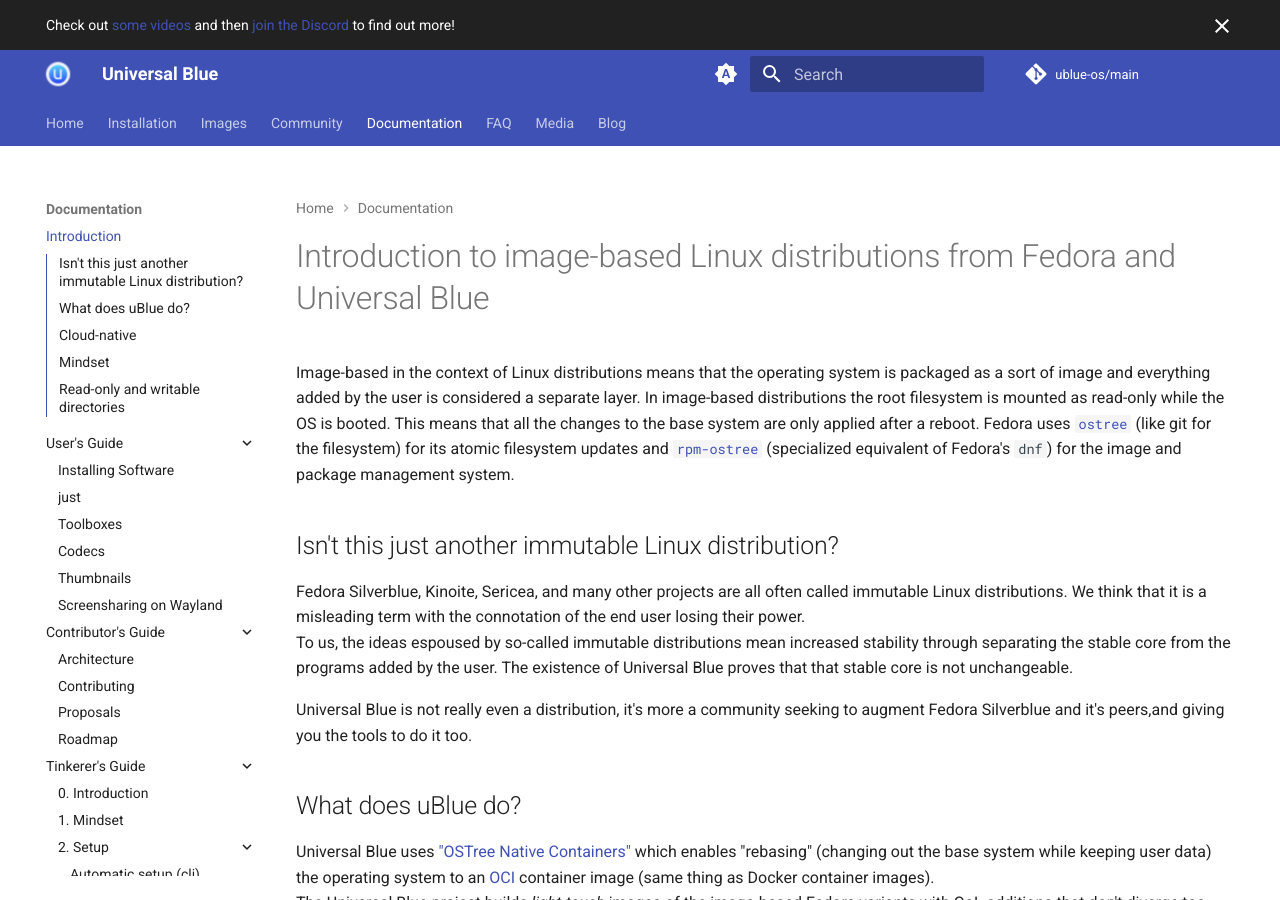
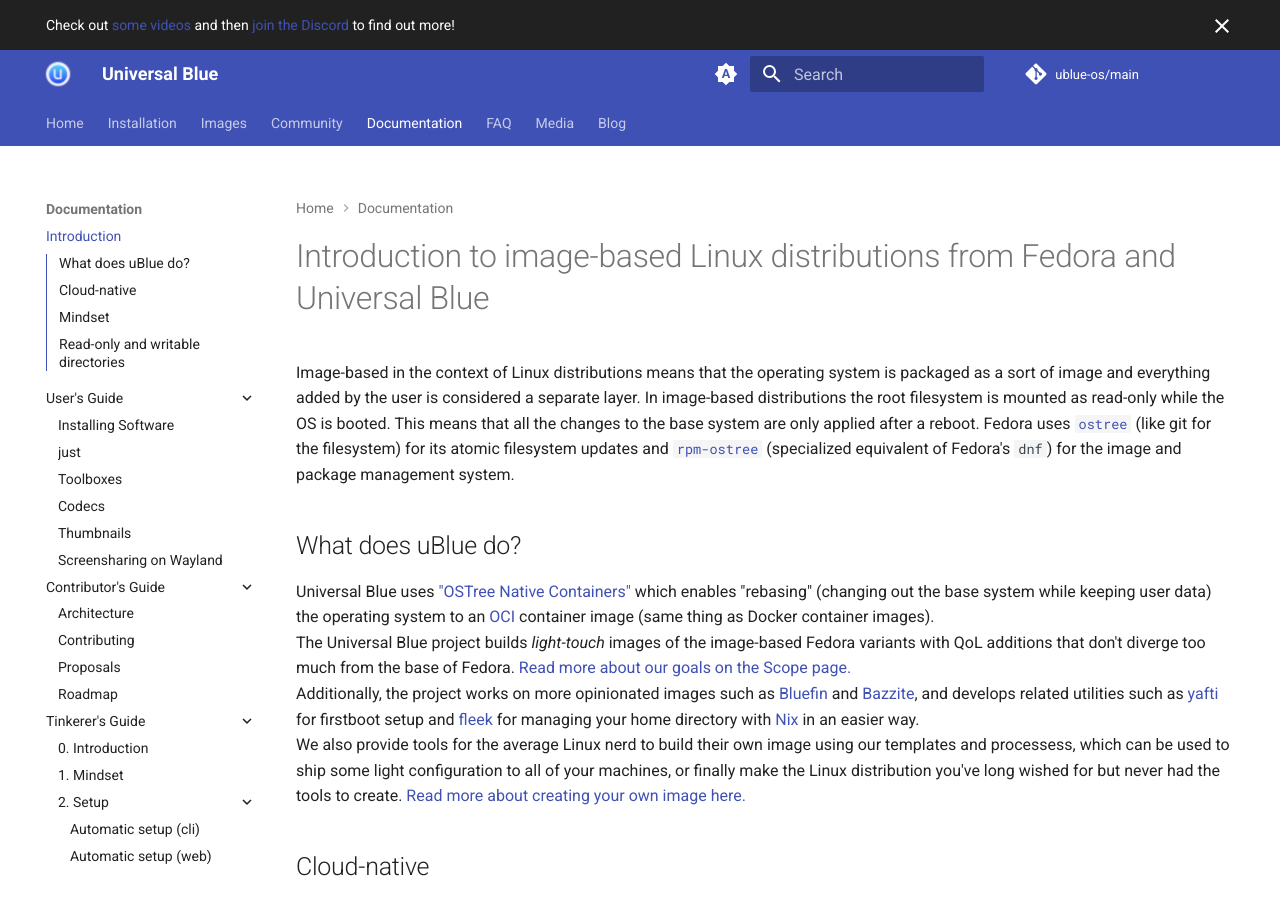
Before and after one commit to ublue-os/website, an MkDocs documentation site: the page built from docs/introduction.md, in a window 1280 px wide and 900 px high. Built offline with MkDocs 1.6.1 and Material for MkDocs 9.7.7, drawn with Linux system fonts in a browser that asks for light colours; comment, search, counter and statistics services are not loaded.

Commit message:
chore: move "immutable" section to FAQ per request of @marcoceppi

```diff
--- a/docs/introduction.md
+++ b/docs/introduction.md
@@ -1,14 +1,6 @@
 # Introduction to image-based Linux distributions from Fedora and Universal Blue
 
 Image-based in the context of Linux distributions means that the operating system is packaged as a sort of image and everything added by the user is considered a separate layer. In image-based distributions the root filesystem is mounted as read-only while the OS is booted. This means that all the changes to the base system are only applied after a reboot. Fedora uses [`ostree`](https://ostreedev.github.io/ostree/) (like git for the filesystem) for its atomic filesystem updates and [`rpm-ostree`](https://docs.fedoraproject.org/en-US/fedora/latest/system-administrators-guide/package-management/rpm-ostree/) (specialized equivalent of Fedora's `dnf`) for the image and package management system.
-
-## Isn't this just another immutable Linux distribution?
-
-Fedora Silverblue, Kinoite, Sericea, and many other projects are all often called immutable Linux distributions.
-We think that it is a misleading term with the connotation of the end user losing their power.
-To us, the ideas espoused by so-called immutable distributions mean increased stability through separating the stable core from the programs added by the user. The existence of Universal Blue proves that that stable core is not unchangeable.
-
-Universal Blue is not really even a distribution, it's more a community seeking to augment Fedora Silverblue and it's peers,and giving you the tools to do it too.
 
 ## What does uBlue do?
 
```
Also changed, not shown: docs/faq.md (+8 -0 lines).
